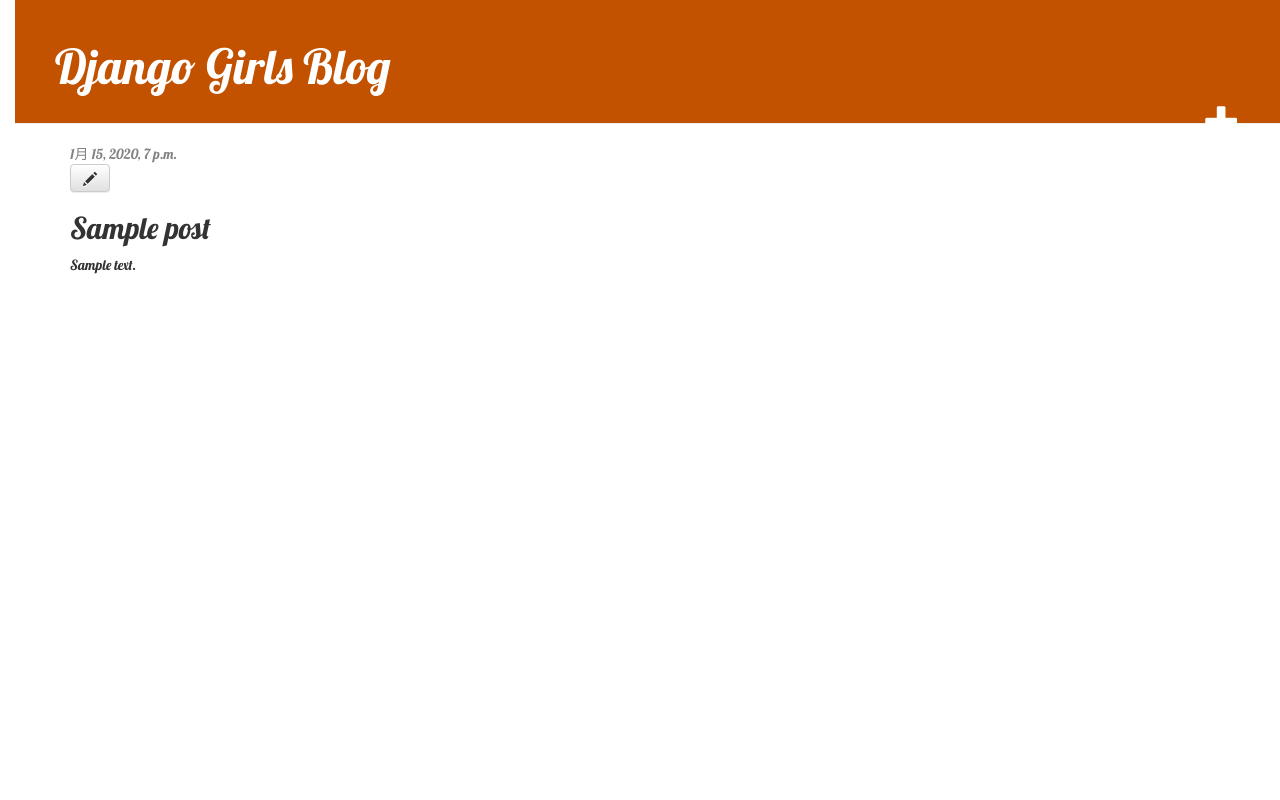
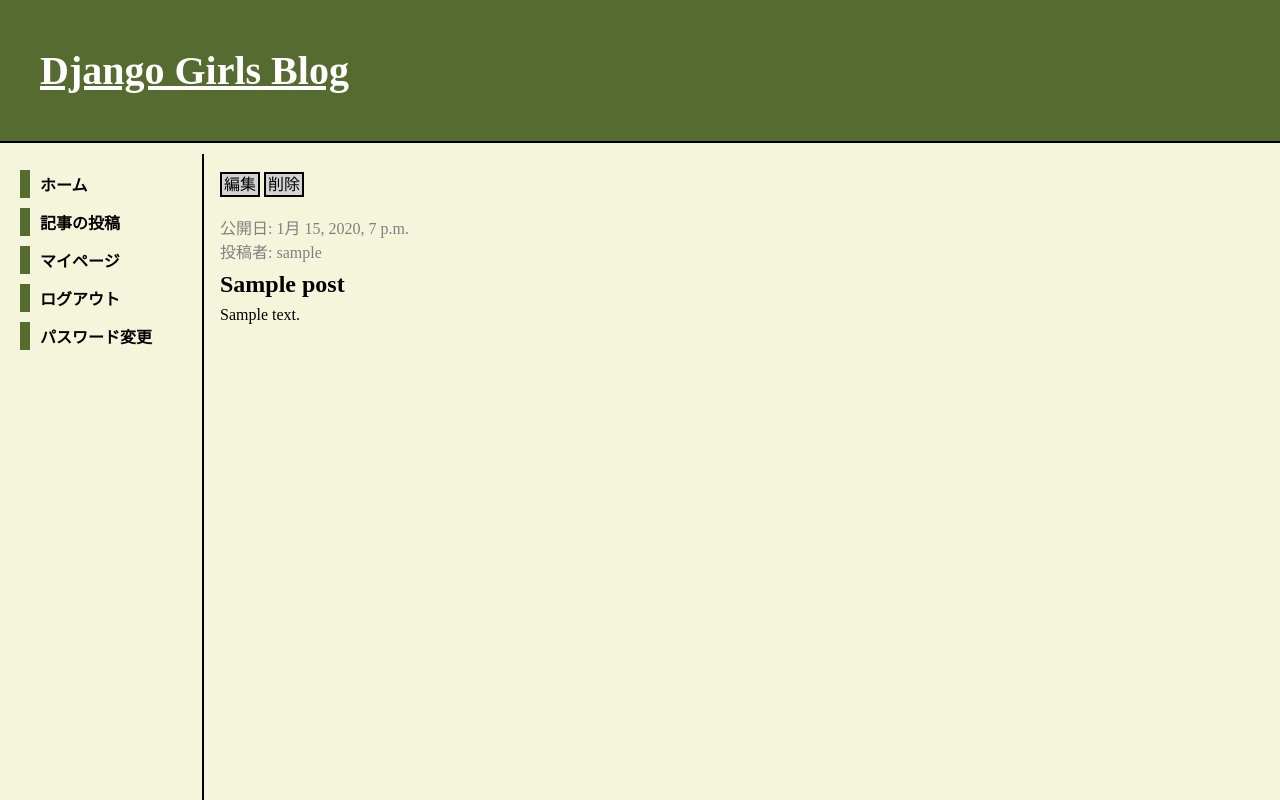
Before and after one commit to ChibaTakuya/my-first-blog, a Django app: page /post/1/ in a window 1280 px wide. Run offline with Django 3.2, Linux system fonts and the light colour scheme; a user stored in the database is signed in; tables that the repository leaves empty hold one stand-in row (values such as "Sample post"); some libraries are stand-ins or nearby versions.

Commit message:
2021 1/31 22:15

```diff
--- a/blog/static/css/blog.css
+++ b/blog/static/css/blog.css
@@ -1,55 +1,116 @@
-h1 a, h2 a {
-    color: #C25100;
+body {
+    position: relative;
+    margin: 0;
+    padding: 0;
+    background-color: beige;
 }
 
-body {
-    padding-left: 15px;
-    font-family: 'Lobster';
+/* ヘッダー */
+.page-header {
+    position: fixed;
+    width: 100%;
+    border-bottom: solid 2px black;
+    padding: 20 0 20 40;
+    background-color: darkolivegreen;
+    z-index: 100;
+    text-decoration: underline;
+    color: white;
 }
 
-.page-header {
-    background-color: #C25100;
-    margin-top: 0;
-    padding: 20px 20px 20px 40px;
+.page-header h1 {
+    font-size: 40;
+    color: white;
 }
 
-.page-header h1, .page-header h1 a, .page-header h1 a:visited, .page-header h1 a:active {
-    color: #ffffff;
-    font-size: 36pt;
-    text-decoration: none;
+/* ホームメニュー */
+ul {
+    padding: 0 0 0 20;
+    list-style: None;
 }
 
-.content {
-    margin-left: 40px;
+.home-menu {
+    height: 100%;
+    border-right: solid 2px black;
+    padding-right: 20;
+    background-color: beige;
+    position: fixed;
+    top: 153.6;
 }
 
-h1, h2, h3, h4 {
-    font-family: 'Lobster', cursive;
+.home-menu li {
+    margin-bottom: 10;
+    border-left: solid 10px darkolivegreen;
+    padding: 2 30 2 10;
+    background-color: beige;
+    font-weight: bold;
 }
 
-.date {
-    color: #828282;
+.home-menu ul li a {
+    text-decoration: None;
+    color: black;
 }
 
-.save {
-    float: right;
+
+.home-menu ul li a:hover , .home-menu li:hover{
+    background-color: olivedrab;
 }
 
-.post-form textarea, .post-form input {
-    width: 100%;
+/* コンテント */
+.content {
+    position: absolute;
+    top: 170.6;
+    left: 180;
+    padding: 0 0 0 40;
 }
 
-.top-menu, .top-menu:hover, .top-menu:visited {
-    color: #ffffff;
-    float: right;
-    font-size: 26pt;
-    margin-right: 20px;
+/* ポスト */
+.post {
+    margin-top: 20;
 }
 
-.post {
-    margin-bottom: 70px;
+.post .date, .post .author {
+    color: gray;
 }
 
-.post h2 a, .post h2 a:visited {
-    color: #000000;
+.post .date {
+    margin: 0 0 0 0;
 }
+
+.post .author {
+    margin: 0 0 8 0;
+}
+
+.post .title {
+    margin: 0;
+}
+
+.post .title a{
+    margin: 0;
+    padding-left: 10;
+    border-left: solid 10px black;
+    border-bottom: solid 3px black;
+    text-decoration: None;
+    color: black;
+}
+
+.post .title a:hover {
+    text-decoration: underline;
+    color: darkolivegreen;
+}
+
+.post .text {
+    margin: 8 0 40 0;
+}
+
+/* 編集・削除ボタン */
+.edit, .delete{
+    border: solid 2px black;
+    padding: 2;
+    background-color: lightgray;
+    text-decoration: None;
+    color: black;
+}
+
+.edit:hover, .delete:hover{
+    background-color: olivedrab;
+}
--- a/blog/templates/blog/base.html
+++ b/blog/templates/blog/base.html
@@ -2,26 +2,33 @@
 <html>
     <head>
         <title>Django Girls blog</title>
-        <link rel="stylesheet" href="//maxcdn.bootstrapcdn.com/bootstrap/3.2.0/css/bootstrap.min.css">
-        <link rel="stylesheet" href="//maxcdn.bootstrapcdn.com/bootstrap/3.2.0/css/bootstrap-theme.min.css">
         <link rel="stylesheet" href="{% static 'css/blog.css' %}">
         <link href="//fonts.googleapis.com/css?family=Lobster&subset=latin,latin-ext" rel="stylesheet" type="text/css">
     </head>
 
 <body>
     <div class="page-header">
-        <h1><a href="/">Django Girls Blog</a></h1>
-        {% if user.is_authenticated %}
-    <a href="{% url 'post_new' %}" class="top-menu"><span class="glyphicon glyphicon-plus"></span></a>
-{% endif %}
+        <h1>Django Girls Blog</h1>
     </div>
-    <div class="content container">
-        <div class="row">
-            <div class="col-md-8">
-            {% block content %}
-            {% endblock %}
-            </div>
-        </div>
+
+    <div class="home-menu">
+        <ul>
+            <li><a href="{% url 'post_list' %}">ホーム</a></li>
+            {% if user.is_authenticated %}
+                <li><a href="{% url 'post_new' %}">記事の投稿</a></li>
+                <li><a href="{% url 'mypage' %}">マイページ</a></li>
+                <li><a href="{% url 'account_logout' %}">ログアウト</a></li>
+                <li><a href="{% url 'account_change_password' %}">パスワード変更</a></li>
+            {% else %}
+                <li><a href="{% url 'account_login' %}">ログイン</a></li>
+                <li><a href="{% url 'account_signup' %}">ユーザ登録</a></li>
+            {% endif %}
+        </ul>
+    </div>
+
+    <div class="content">
+        {% block content %}
+        {% endblock %}
     </div>
 </body>
 </html>
--- a/blog/templates/blog/post_detail.html
+++ b/blog/templates/blog/post_detail.html
@@ -1,16 +1,16 @@
 {% extends 'blog/base.html' %}
 
 {% block content %}
+    {% if LoginUser == author %}
+        <a href="{% url 'post_edit' pk=post.pk %}" class="edit">編集</a>
+        <a href="{% url 'post_delete' pk=post.pk %}" class="delete">削除</a>
+    {% endif %}
     <div class="post">
         {% if post.published_date %}
-            <div class="date">
-                {{ post.published_date }}
-            </div>
+            <p class="date">公開日: {{ post.published_date }}</p>
         {% endif %}
-        {% if user.is_authenticated %}
-     <a class="btn btn-default" href="{% url 'post_edit' pk=post.pk %}"><span class="glyphicon glyphicon-pencil"></span></a>
-{% endif %}
-        <h2>{{ post.title }}</h2>
-        <p>{{ post.text|linebreaksbr }}</p>
+        <p class="author">投稿者: {{ post.author }}</p>
+        <h2 class="title">{{ post.title }}</h2>
+        <p class="text">{{ post.text|linebreaksbr }}</p>
     </div>
 {% endblock %}
--- a/blog/templates/blog/post_edit.html
+++ b/blog/templates/blog/post_edit.html
@@ -4,6 +4,7 @@
     <h2>New post</h2>
     <form method="POST" class="post-form">{% csrf_token %}
         {{ form.as_p }}
-        <button type="submit" class="save btn btn-default">Save</button>
+        <button type="submit" name="publish">公開</button>
+        <button type="submit" name="private">非公開</button>
     </form>
 {% endblock %}
--- a/blog/urls.py
+++ b/blog/urls.py
@@ -6,4 +6,6 @@
     path('post/<int:pk>/', views.post_detail, name='post_detail'),
     path('post/new/', views.post_new, name='post_new'),
     path('post/<int:pk>/edit/', views.post_edit, name='post_edit'),
+    path('post/<int:pk>/delete/', views.post_delete, name='post_delete'),
+    path('mypage/', views.mypage, name='mypage'),
     ]
--- a/blog/views.py
+++ b/blog/views.py
@@ -1,18 +1,29 @@
 from django.shortcuts import render
 from django.utils import timezone
 from .models import Post
-from django.shortcuts import render, get_object_or_404
+from django.shortcuts import render, get_object_or_404, get_list_or_404
 from .forms import PostForm
 from django.shortcuts import redirect
 
 # Create your views here.
 def post_list(request):
-    posts = Post.objects.filter(published_date__lte=timezone.now()).order_by('published_date')
+    posts = Post.objects.filter(published_date__lte=timezone.now()).order_by('-published_date')
     return render(request, 'blog/post_list.html', {'posts': posts})
 
 def post_detail(request, pk):
     post = get_object_or_404(Post, pk=pk)
-    return render(request, 'blog/post_detail.html', {'post': post})
+    LoginUser = request.user
+    author = post.author
+    context = {
+        'post': post,
+        'LoginUser': LoginUser,
+        'author': author
+    }
+
+    if 'publish' in request.POST:
+        post.published_date = timezone.now()
+        post.save()
+    return render(request, 'blog/post_detail.html', context)
 
 def post_new(request):
     if request.method == "POST":
@@ -20,7 +31,8 @@
         if form.is_valid():
             post = form.save(commit=False)
             post.author = request.user
-            post.published_date = timezone.now()
+            if 'publish' in request.POST:
+                post.published_date = timezone.now()
             post.save()
             return redirect('post_detail', pk=post.pk)
     else:
@@ -34,9 +46,26 @@
         if form.is_valid():
             post = form.save(commit=False)
             post.author = request.user
-            post.published_date = timezone.now()
+            #post.published_date = timezone.now()
+            if 'publish' in request.POST:
+                post.published_date = timezone.now()
+            elif 'private' in request.POST:
+                post.published_date = None
             post.save()
             return redirect('post_detail', pk=post.pk)
     else:
         form = PostForm(instance=post)
     return render(request, 'blog/post_edit.html', {'form': form})
+
+def post_delete(request, pk):
+    post = Post.objects.get(pk=pk)
+    post.delete()
+
+    return redirect('post_list')
+
+def mypage(request):
+    if Post.objects.filter(author=request.user):
+        posts = get_list_or_404(Post, author=request.user)
+    else:
+        posts = None
+    return render(request, 'blog/mypage.html', {'posts': posts})
--- a/mysite/urls.py
+++ b/mysite/urls.py
@@ -19,4 +19,5 @@
 urlpatterns = [
     path('admin/', admin.site.urls),
     path('', include('blog.urls')),
+    path('accounts/', include('allauth.urls'))
 ]
```
Also changed, not shown: blog/templates/blog/mypage.html (added, +16 -0 lines), blog/templates/blog/post_list.html (+4 -5 lines), mysite/settings.py (+12 -3 lines).
